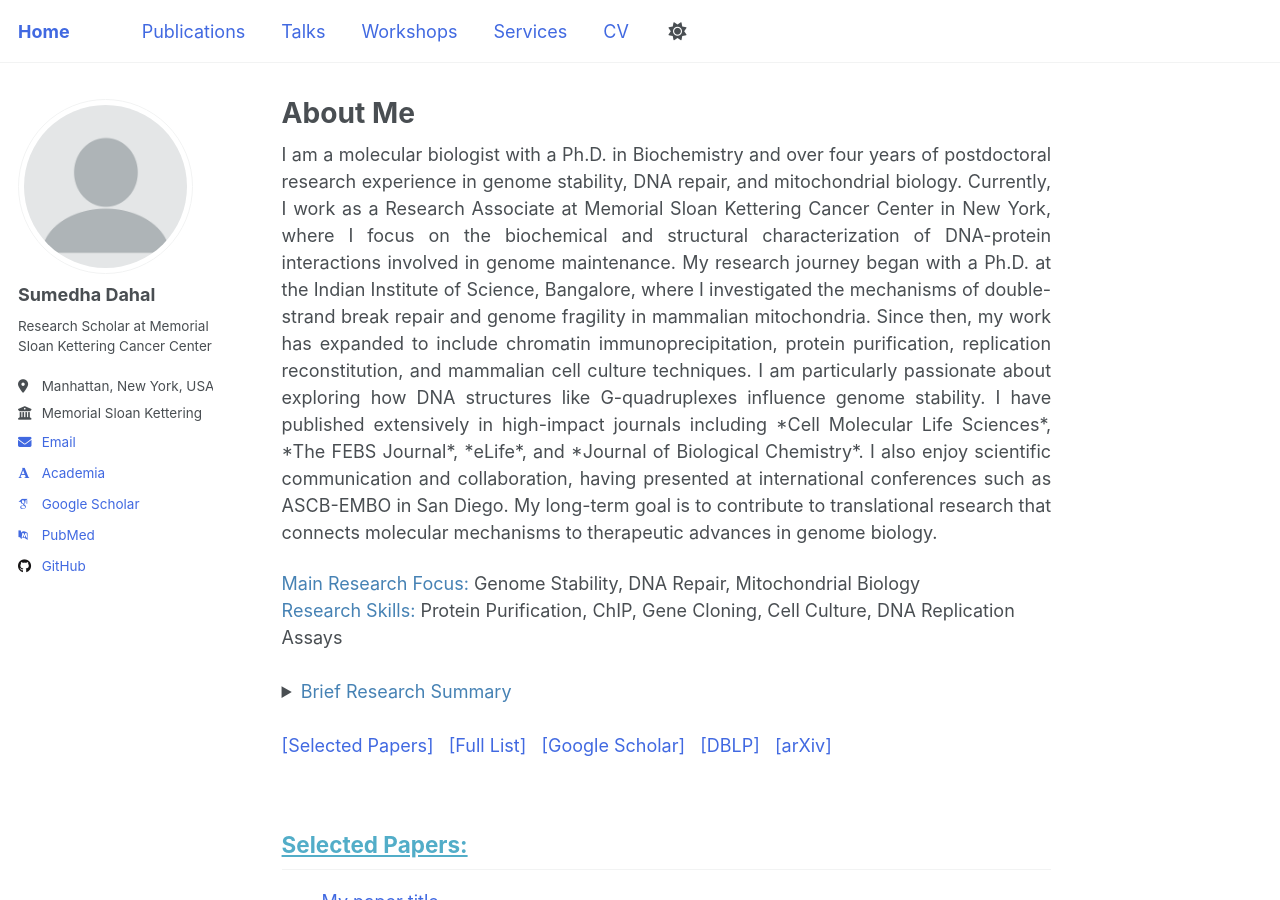
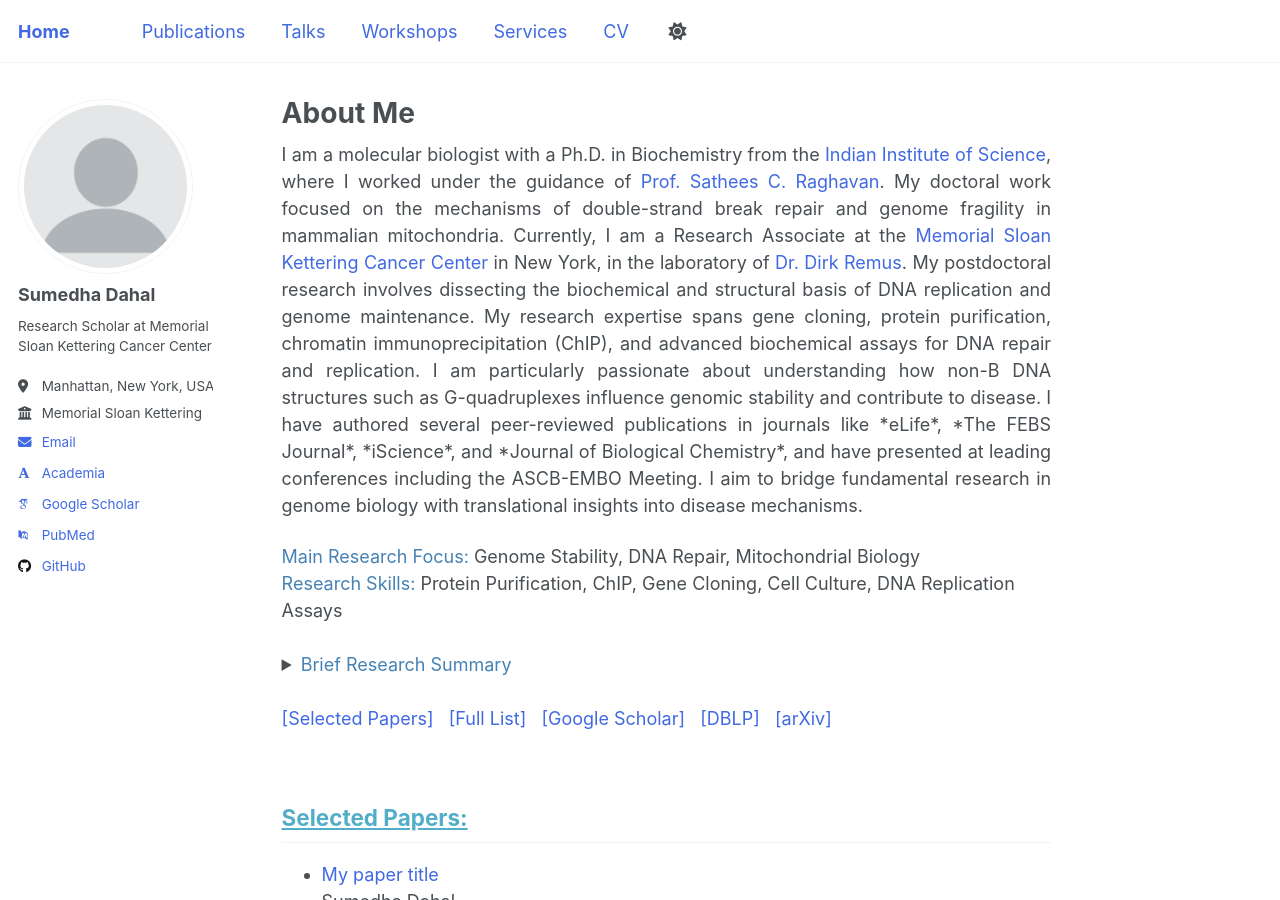
Before and after one commit to Sumu54/Sumu54.github.io, a Jekyll site: the page built from _pages/about.md, in a window 1280 px wide and 900 px high. Built offline with Jekyll 4.4.1, drawn with Linux system fonts in a browser that asks for light colours; some web fonts are replaced.

Commit message:
Update about.md

```diff
--- a/_pages/about.md
+++ b/_pages/about.md
@@ -40,11 +40,13 @@ a:active {
 
 
 <p align="justify">
-I am a molecular biologist with a Ph.D. in Biochemistry and over four years of postdoctoral research experience in genome stability, DNA repair, and mitochondrial biology. Currently, I work as a Research Associate at Memorial Sloan Kettering Cancer Center in New York, where I focus on the biochemical and structural characterization of DNA-protein interactions involved in genome maintenance.
+I am a molecular biologist with a Ph.D. in Biochemistry from the <a href="https://biochem.iisc.ac.in/sathees-c-raghavan.php" target="_blank">Indian Institute of Science</a>, where I worked under the guidance of <a href="https://satheesscrlab10.wixsite.com/website" target="_blank">Prof. Sathees C. Raghavan</a>. My doctoral work focused on the mechanisms of double-strand break repair and genome fragility in mammalian mitochondria.
 
-My research journey began with a Ph.D. at the Indian Institute of Science, Bangalore, where I investigated the mechanisms of double-strand break repair and genome fragility in mammalian mitochondria. Since then, my work has expanded to include chromatin immunoprecipitation, protein purification, replication reconstitution, and mammalian cell culture techniques. I am particularly passionate about exploring how DNA structures like G-quadruplexes influence genome stability.
+Currently, I am a Research Associate at the <a href="https://www.mskcc.org/research/ski/labs/members/sumedha-dahal" target="_blank">Memorial Sloan Kettering Cancer Center</a> in New York, in the laboratory of <a href="https://www.mskcc.org/research/ski/labs/dirk-remus" target="_blank">Dr. Dirk Remus</a>. My postdoctoral research involves dissecting the biochemical and structural basis of DNA replication and genome maintenance.
 
-I have published extensively in high-impact journals including *Cell Molecular Life Sciences*, *The FEBS Journal*, *eLife*, and *Journal of Biological Chemistry*. I also enjoy scientific communication and collaboration, having presented at international conferences such as ASCB-EMBO in San Diego. My long-term goal is to contribute to translational research that connects molecular mechanisms to therapeutic advances in genome biology.
+My research expertise spans gene cloning, protein purification, chromatin immunoprecipitation (ChIP), and advanced biochemical assays for DNA repair and replication. I am particularly passionate about understanding how non-B DNA structures such as G-quadruplexes influence genomic stability and contribute to disease.
+
+I have authored several peer-reviewed publications in journals like *eLife*, *The FEBS Journal*, *iScience*, and *Journal of Biological Chemistry*, and have presented at leading conferences including the ASCB-EMBO Meeting. I aim to bridge fundamental research in genome biology with translational insights into disease mechanisms.
 </p>
 
 <font color="SteelBlue">Main Research Focus:</font> Genome Stability, DNA Repair, Mitochondrial Biology
```
